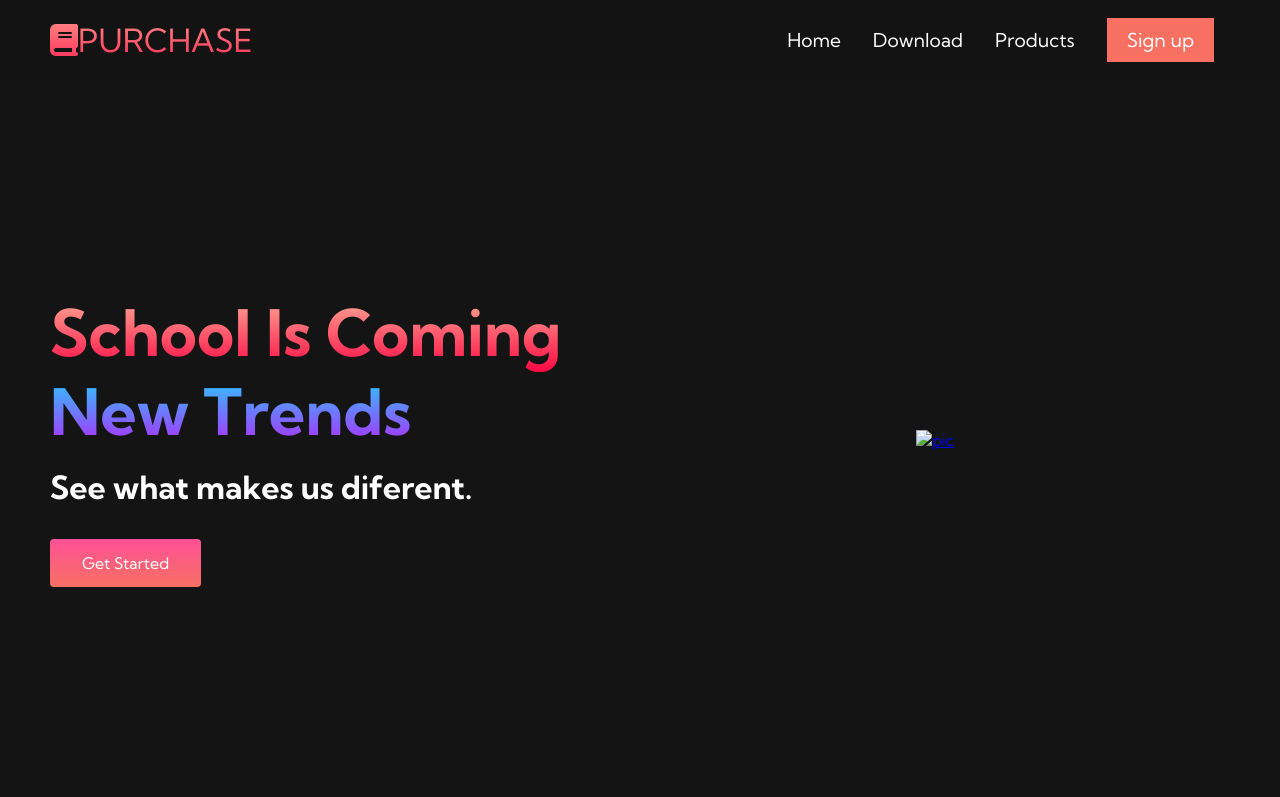
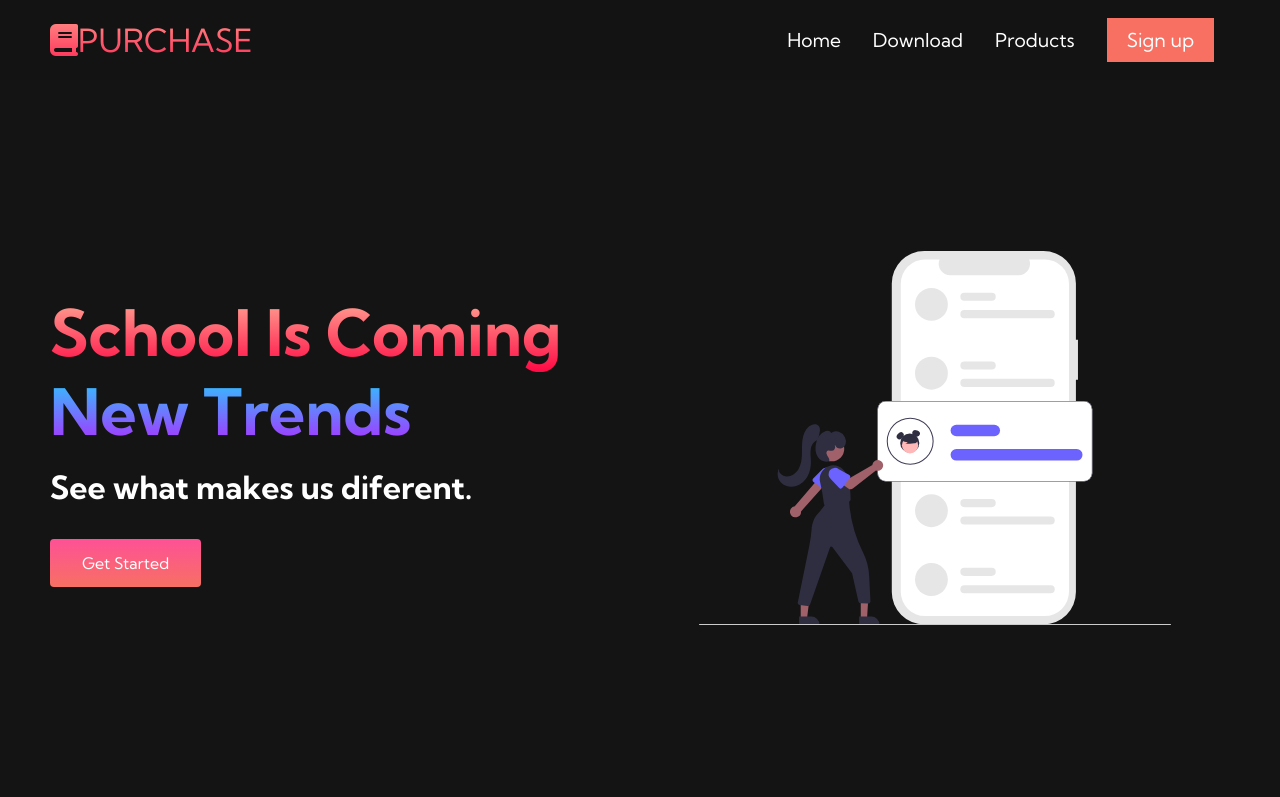
Before and after one commit to mikejemmiel/Projectgit, a plain HTML site: page index.html in a window 1280 px wide. Shown: the top 797 px of the page. Drawn offline with Linux system fonts and the light colour scheme; files whose address does not match are found by name.

Commit message:
index.html

```diff
--- a/index.html
+++ b/index.html
@@ -44,7 +44,7 @@
         a></button>
       </div>
           <div class="main__img--container">
-            <img src="image/pics1.svg"
+            <img src="pics1.svg"
               alt="pic" id="main__img" />
           </div>
         </div>
```
